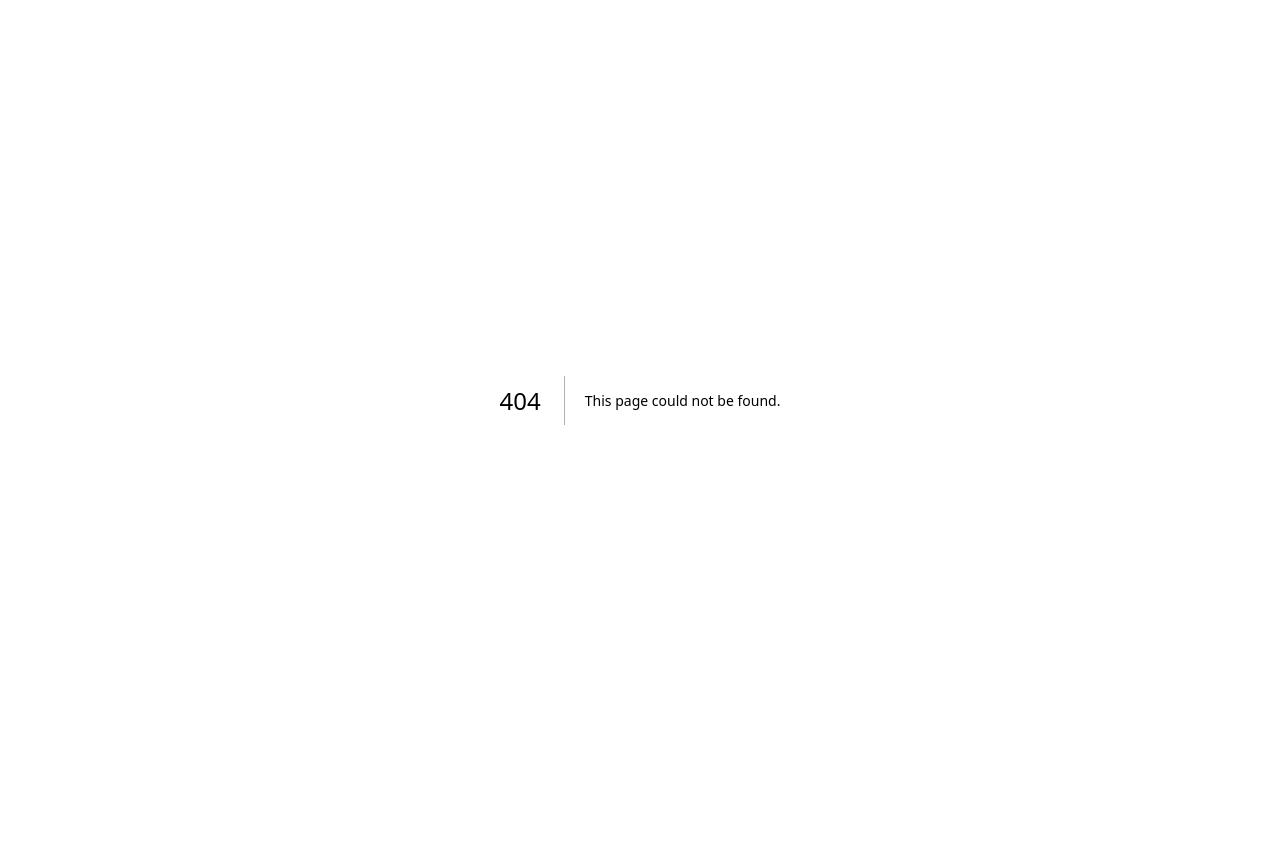
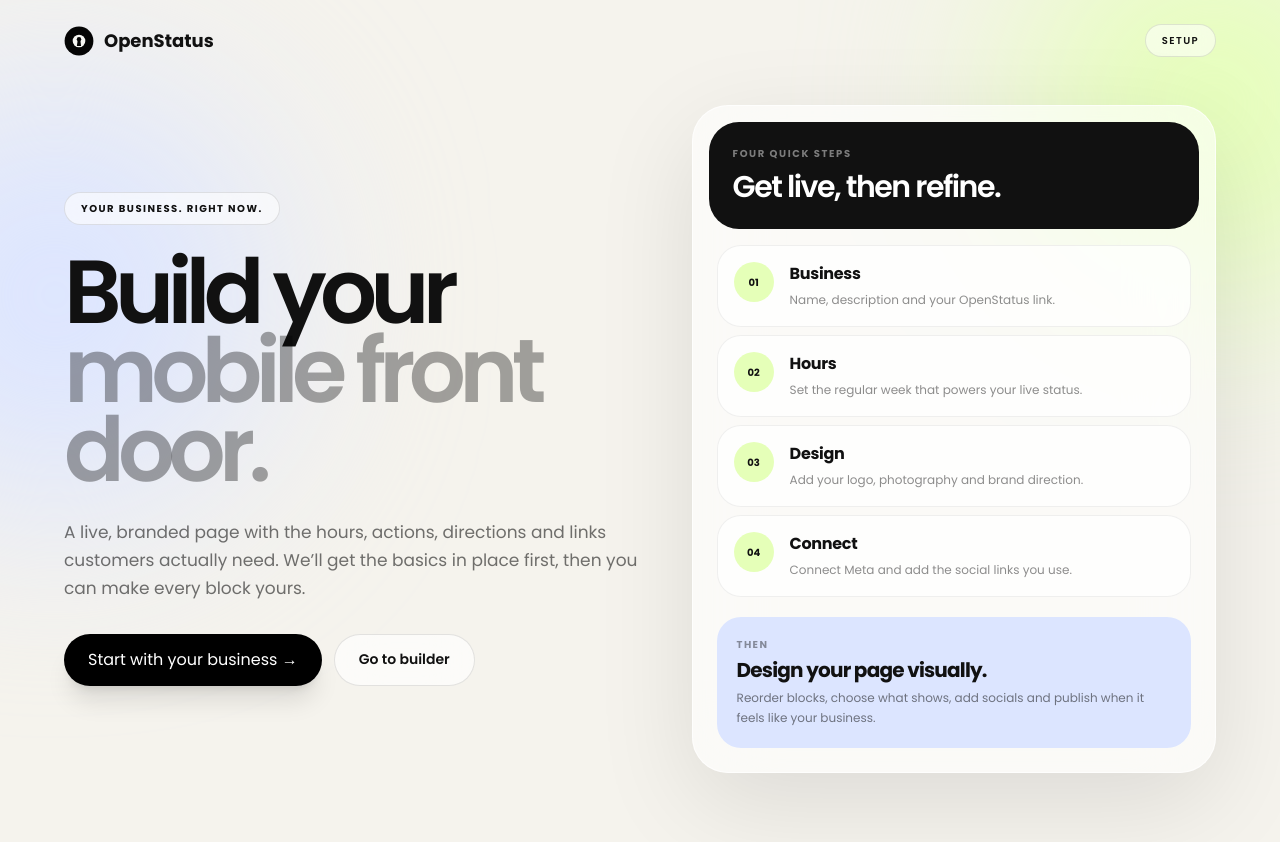
Before and after one commit to emmawest302-sketch/openstatus-web, a Next.js app: page /setup/new in a window 1280 px wide. Before the commit this address had no page. Shown: the top 842 px of the page. Before the commit the page ends 800 px from the top, so only its background shows below. Built offline with nearby package versions, Linux system fonts and the light colour scheme.

Commit message:
Add modern OpenStatus onboarding entry

```diff
--- /dev/null
+++ b/src/app/setup/new/page.tsx
@@ -0,0 +1,28 @@
+'use client';
+
+import Link from 'next/link';
+import { useRouter } from 'next/navigation';
+
+function Mark() {
+  return <svg width="30" height="30" viewBox="0 0 100 100" aria-hidden="true"><circle cx="50" cy="50" r="48" fill="#050505"/><circle cx="50" cy="50" r="21" fill="#F7F7F3"/><circle cx="50" cy="44" r="7.4" fill="#050505"/><path d="M45.2 50.2h9.6l2.2 16.3H43z" fill="#050505"/></svg>;
+}
+
+const steps = [
+  ['01', 'Business', 'Name, description and your OpenStatus link.'],
+  ['02', 'Hours', 'Set the regular week that powers your live status.'],
+  ['03', 'Design', 'Add your logo, photography and brand direction.'],
+  ['04', 'Connect', 'Connect Meta and add the social links you use.'],
+];
+
+export default function NewSetupEntry() {
+  const router = useRouter();
+  return <main className="relative min-h-screen overflow-hidden bg-[#F5F3ED] px-5 py-6 text-[#111]" style={{fontFamily:'var(--font-poppins)'}}>
+    <div className="pointer-events-none absolute -left-40 top-20 h-[430px] w-[430px] rounded-full bg-[#DCE5FF] blur-[100px]" />
+    <div className="pointer-events-none absolute -right-32 top-[-90px] h-[390px] w-[390px] rounded-full bg-[#E5FFB8] blur-[100px]" />
+    <header className="relative z-10 mx-auto flex max-w-6xl items-center justify-between"><Link href="/" className="flex items-center gap-2.5 text-lg font-bold"><Mark/>OpenStatus</Link><span className="rounded-full border border-black/10 bg-white/55 px-4 py-2 text-[10px] font-semibold uppercase tracking-[.14em] backdrop-blur-xl">Setup</span></header>
+    <section className="relative z-10 mx-auto grid min-h-[calc(100vh-90px)] max-w-6xl items-center gap-12 py-12 lg:grid-cols-[1.05fr_.95fr]">
+      <div><span className="inline-flex rounded-full border border-black/10 bg-white/60 px-4 py-2 text-[10px] font-bold tracking-[.15em] backdrop-blur-xl">YOUR BUSINESS. RIGHT NOW.</span><h1 className="mt-7 max-w-[680px] text-[clamp(3.2rem,7vw,6.6rem)] font-semibold leading-[.88] tracking-[-.075em]">Build your<br/><span className="text-black/35">mobile front door.</span></h1><p className="mt-7 max-w-xl text-[17px] leading-7 text-black/55">A live, branded page with the hours, actions, directions and links customers actually need. We’ll get the basics in place first, then you can make every block yours.</p><div className="mt-8 flex flex-wrap gap-3"><button onClick={()=>router.push('/setup?step=1')} className="rounded-full bg-black px-6 py-3.5 text-sm font-semibold text-white shadow-xl">Start with your business →</button><Link href="/builder" className="rounded-full border border-black/10 bg-white/65 px-6 py-3.5 text-sm font-semibold backdrop-blur-xl">Go to builder</Link></div></div>
+      <div className="rounded-[36px] border border-white/70 bg-white/58 p-4 shadow-[0_30px_100px_rgba(0,0,0,.10)] backdrop-blur-2xl"><div className="rounded-[30px] bg-[#111] p-6 text-white"><p className="text-[10px] font-bold uppercase tracking-[.16em] text-white/45">Four quick steps</p><h2 className="mt-2 text-3xl font-semibold tracking-[-.05em]">Get live, then refine.</h2></div><div className="space-y-2 p-2 pt-4">{steps.map(([number,title,copy])=><div key={number} className="grid grid-cols-[44px_1fr] gap-3 rounded-[24px] border border-black/[.06] bg-white/72 p-4"><span className="grid h-10 w-10 place-items-center rounded-full bg-[#E5FFB8] text-[10px] font-bold">{number}</span><div><strong className="text-[16px] tracking-[-.02em]">{title}</strong><p className="mt-1 text-[12px] leading-5 text-black/45">{copy}</p></div></div>)}</div><div className="mx-2 mb-2 mt-3 rounded-[24px] bg-[#DCE5FF] p-5"><p className="text-[10px] font-bold uppercase tracking-[.14em] text-black/40">Then</p><strong className="mt-1 block text-xl tracking-[-.04em]">Design your page visually.</strong><p className="mt-1 text-xs leading-5 text-black/50">Reorder blocks, choose what shows, add socials and publish when it feels like your business.</p></div></div>
+    </section>
+  </main>;
+}
```
